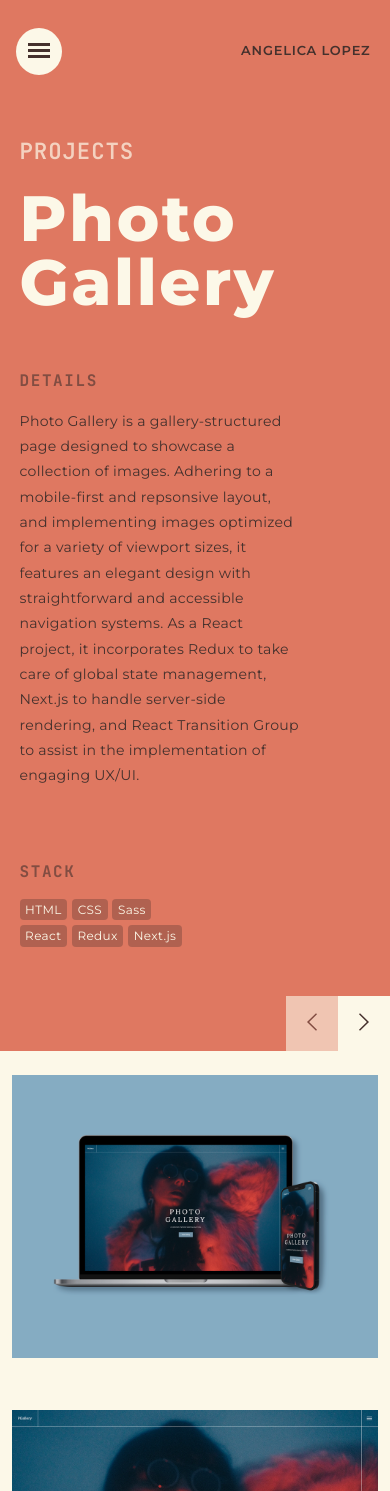
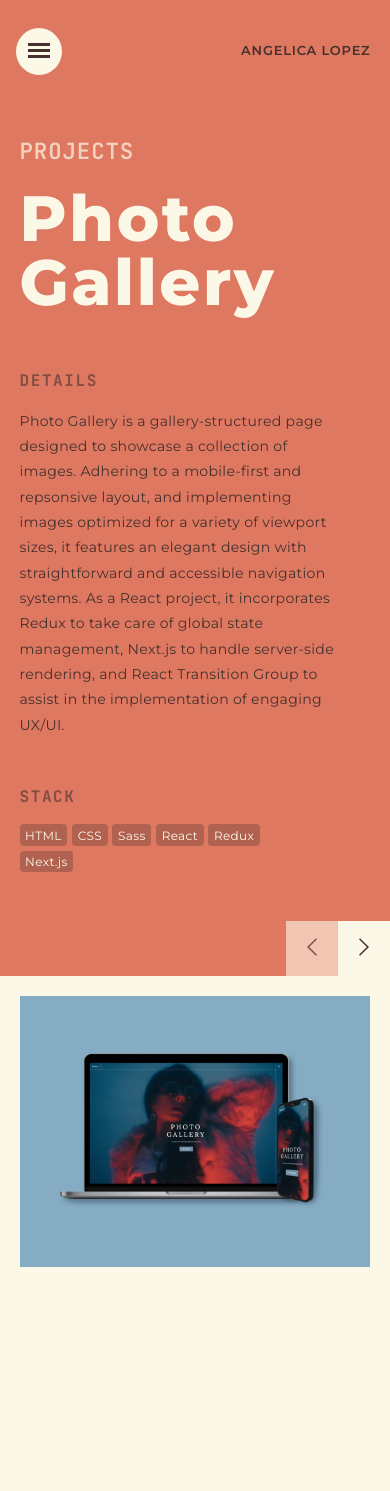
Before and after one commit to licalopez/portfolio, a Next.js app: page /photo-gallery in a window 390 px wide. Shown: the top 1491 px of the page. After the commit the page ends 1291 px from the top, so only its background shows below. Built offline with nearby package versions, Linux system fonts and the light colour scheme.

Commit message:
Implement responsive scroll logic into Project Page's image gallery, incorporate responsive layout into Project Page

```diff
--- a/src/app/[projectLabel]/page.tsx
+++ b/src/app/[projectLabel]/page.tsx
@@ -1,5 +1,5 @@
 "use client"
-import { useState } from "react";
+import { useEffect, useMemo, useState } from "react";
 import { motion } from "framer-motion";
 import { notFound } from "next/navigation";
 
@@ -11,6 +11,7 @@ import ProjectHeader from "../components/project-page/project-header";
 import ProjectGallery from "../components/project-page/project-gallery";
 // import PageTransition from "../components/page-transition";
 import { useModalContext } from "../hooks/useModalContext";
+import { SCREEN } from "../data/screenSizes";
 
 interface ProjectPageProps {
 	params: { projectLabel: string },
@@ -22,26 +23,57 @@ const ProjectPage: React.FC<ProjectPageProps> = ({ params: { projectLabel } }) =
 	if (!project) notFound();
 
 	const { id: projectId, name, description, filters, images, launchedSite, repoLink } = project;
-
+	const [currentSlideIndex, setCurrentSlideIndex] = useState(0);
 	const [galleryXPosition, setGalleryXPosition] = useState(0);
+	const [imagesPerSlide, setImagesPerSlide] = useState(1);
+	const [windowWidth, setWindowWidth] = useState(window.innerWidth);
 	const [isMenuModalOpen] = useModalContext();
 
 	// Duration of container animations before text content starts transitioning in
 	// Decided to omit container animations, but might add them in the future
 	const contentDelay: number = 0.1;
-	const imageWidthPercentage = 50;
-	const maxXPosition = (images.length - 1) * imageWidthPercentage;
+
+	// So that window resize reflects the proper imagesPerSlide and galleryXPosition
+	useEffect(() => {
+		function captureWindowWidth() {
+			setWindowWidth(window.innerWidth);
+		};
+
+		window.addEventListener('resize', captureWindowWidth);
+		return () => window.removeEventListener('resize', captureWindowWidth);
+	}, []);
+
+	useEffect(() => {
+		windowWidth >= SCREEN.at2XLarge ? setImagesPerSlide(3) :
+		windowWidth >= SCREEN.atSmall ? setImagesPerSlide(2) :
+		setImagesPerSlide(1);
+	}, [windowWidth]);
+
+	const maxSlideIndex: number = useMemo(() => {
+		return images.length - imagesPerSlide;
+	}, [images.length, imagesPerSlide]);
+
+	// Adjust gallery X position when imagesPerSlide changes (i.e. when window resizes)
+	useEffect(() => {
+		setGalleryXPosition(currentSlideIndex * (100 / imagesPerSlide));
+	}, [currentSlideIndex, imagesPerSlide]);
+
+	// If currentIndex is greater than maxSlideIndex (e.g. when screen changes and maxSlideIndex decreases), make currentIndex the last slide
+	useEffect(() => {
+		if (currentSlideIndex > maxSlideIndex)
+			setCurrentSlideIndex(maxSlideIndex);
+	}, [currentSlideIndex, maxSlideIndex, imagesPerSlide]);
 
 	const onNext = () => {
-		if (galleryXPosition + imageWidthPercentage >= maxXPosition)
+		if (currentSlideIndex >= maxSlideIndex)
 			return;
-		setGalleryXPosition(prev => prev + imageWidthPercentage)
+		setCurrentSlideIndex(prev => prev + 1);
 	}
 
 	const onPrevious = () => {
-		if (galleryXPosition === 0)
+		if (currentSlideIndex === 0)
 			return;
-		setGalleryXPosition(prev => prev - imageWidthPercentage);
+		setCurrentSlideIndex(prev => prev - 1);
 	}
 
 	return (
@@ -58,9 +90,9 @@ const ProjectPage: React.FC<ProjectPageProps> = ({ params: { projectLabel } }) =
 
 				<ProjectGalleryControls
 					contentDelay={contentDelay}
-					galleryXPosition={galleryXPosition}
-					imageWidthPercentage={imageWidthPercentage}
-					maxXPosition={maxXPosition}
+					currentSlideIndex={currentSlideIndex}
+					imageWidthPercentage={100 / imagesPerSlide}
+					maxSlideIndex={maxSlideIndex}
 					onPrevious={onPrevious}
 					onNext={onNext}
 				/>
@@ -70,9 +102,11 @@ const ProjectPage: React.FC<ProjectPageProps> = ({ params: { projectLabel } }) =
 			<div className={styles['gallery-container']}>
 				<ProjectGallery
 					contentDelay={contentDelay}
+					currentSlideIndex={currentSlideIndex}
 					galleryXPosition={galleryXPosition}
 					images={images}
-					imageWidthPercentage={imageWidthPercentage}
+					imageWidthPercentage={100 / imagesPerSlide}
+					imagesPerSlide={imagesPerSlide}
 					projectId={projectId}
 				/>
 			</div>
--- a/src/app/components/contact/contact.tsx
+++ b/src/app/components/contact/contact.tsx
@@ -10,7 +10,7 @@ interface ContactProps {
 	ref: LegacyRef<HTMLElement>,
 }
 
-const Contact: React.FC<ContactProps> = forwardRef(({ }, ref) => {
+const Contact: React.FC<ContactProps> = forwardRef(({}, ref) => {
 	const [mailStatus, setMailStatus] = useState<MailStatus>(null);
 
 	return (
--- a/src/app/components/project-page/project-gallery-controls.tsx
+++ b/src/app/components/project-page/project-gallery-controls.tsx
@@ -5,14 +5,14 @@ import { slideUpVariant } from "@/app/helpers/animation-variants";
 
 interface ProjectGalleryControlsProps {
 	contentDelay: number,
-	galleryXPosition: number,
+	currentSlideIndex: number,
 	imageWidthPercentage: number,
-	maxXPosition: number,
+	maxSlideIndex: number
 	onPrevious: () => void,
 	onNext: () => void,
 }
 
-const ProjectGalleryControls: React.FC<ProjectGalleryControlsProps> = ({ contentDelay, galleryXPosition, imageWidthPercentage, maxXPosition, onPrevious, onNext }) => {
+const ProjectGalleryControls: React.FC<ProjectGalleryControlsProps> = ({ contentDelay, currentSlideIndex, maxSlideIndex, onPrevious, onNext }) => {
 	const slideUpTransition = {
 		delay: contentDelay + 0.7,
 		y: { delay: contentDelay + 0.45, duration: 0.13, type: 'spring', damping: 12 }
@@ -29,7 +29,7 @@ const ProjectGalleryControls: React.FC<ProjectGalleryControlsProps> = ({ content
 			<button
 				aria-label="Scroll to previous image"
 				className={styles['arrow-button']}
-				disabled={galleryXPosition === 0}
+				disabled={currentSlideIndex === 0}
 				onClick={onPrevious}
 				style={{ width: '50%'}}
 			>
@@ -40,7 +40,7 @@ const ProjectGalleryControls: React.FC<ProjectGalleryControlsProps> = ({ content
 			<button
 				aria-label="Scroll to next image"
 				className={styles['arrow-button']}
-				disabled={(galleryXPosition + imageWidthPercentage) >= maxXPosition}
+				disabled={currentSlideIndex >= maxSlideIndex}
 				onClick={onNext}
 			>
 				<div className={styles['arrow-icon-container']}>
--- a/src/app/components/project-page/project-gallery.tsx
+++ b/src/app/components/project-page/project-gallery.tsx
@@ -6,13 +6,15 @@ import styles from "@/app/styles/modules/project-page/project-page.module.scss";
 
 interface ProjectGalleryProps {
 	contentDelay: number,
+	currentSlideIndex: number,
 	galleryXPosition: number,
 	images: Project['images'],
 	imageWidthPercentage: number,
+	imagesPerSlide: number,
 	projectId: number,
 }
 
-const ProjectGallery: React.FC<ProjectGalleryProps> = ({ contentDelay, galleryXPosition, images, imageWidthPercentage, projectId }) => {
+const ProjectGallery: React.FC<ProjectGalleryProps> = ({ contentDelay, currentSlideIndex, galleryXPosition, images, imageWidthPercentage, imagesPerSlide, projectId }) => {
 	const galleryContainerVariant = generateParentOpacityVariant({
 		delayChildren: contentDelay + 0.8,
 		staggerChildren: 0.055
@@ -30,17 +32,20 @@ const ProjectGallery: React.FC<ProjectGalleryProps> = ({ contentDelay, galleryXP
 			initial="initial"
 			animate="final"
 		>
-			{images.map((image, index) => (
+			{images.map((image, index) => {
+				const currentImagePosition = index * imageWidthPercentage;
+				const firstImageInSlidePosition = currentSlideIndex * imageWidthPercentage;
+				const lastImageInSlidePosition = (currentSlideIndex + (imagesPerSlide - 1)) * imageWidthPercentage;
+
+				return (
 					<motion.div
-					key={image.fileName}
+						key={`${image.fileName}-${imagesPerSlide}`}
 						aria-hidden={
 							/**
-						 * Visible range will start at galleryXPosition and (galleryXPosition + imageWidthPercentage)
-						 * Check if current position (index * imageWidthPercentage) falls between that range
-						 * TODO: Will change on different screen sizes
+							 * Visible range will start at firstImageInSlidePosition and end at lastImageInSlidePosition
+							 * Check if current position falls between that range
 							 */
-						(index * imageWidthPercentage) >= galleryXPosition &&
-						(index * imageWidthPercentage) <= (galleryXPosition + imageWidthPercentage)
+							currentImagePosition < firstImageInSlidePosition || currentImagePosition > lastImageInSlidePosition
 						}
 						className={styles['image-container']}
 						variants={slideUpVariant}
@@ -55,7 +60,8 @@ const ProjectGallery: React.FC<ProjectGalleryProps> = ({ contentDelay, galleryXP
 							width={1000}
 						/>
 					</motion.div>
-			))}
+				)
+			})}
 		</motion.div>
 	);
 }
--- /dev/null
+++ b/src/app/data/screenSizes.ts
@@ -0,0 +1,9 @@
+// Correlate with @/src/app/styles/mixins/_media-queries.scss
+export const SCREEN = {
+	atXSmall: 429,
+	atSmall: 768,
+	atMedium: 1024,
+	atLarge: 1280,
+	atXLarge: 1600,
+	at2XLarge: 1900
+};
--- a/src/app/styles/modules/about.module.scss
+++ b/src/app/styles/modules/about.module.scss
@@ -49,7 +49,7 @@
 }
 
 .header-img-container {
-	top: -2px;
+	top: -2px;						// hide dark line at the top of header image
 	height: 100%;
 	position: absolute;
 	width: 100%;
--- a/src/app/styles/modules/project-page/project-page.module.scss
+++ b/src/app/styles/modules/project-page/project-page.module.scss
@@ -103,9 +103,12 @@
 	display: flex;
 	flex-direction: column;
 	font-family: font.$wide;
-	gap: 4.5rem;
+	gap: 3rem;
 	justify-content: flex-start;
 
+	@include screen.atXSmall {
+		gap: 4rem;
+	}
 	@include screen.atSmall {
 		flex-direction: row;
 	}
@@ -118,8 +121,11 @@
 	display: flex;
 	flex-direction: column;
 	gap: 1.1rem;
-	width: 80%;
+	width: 90%;
 
+	@include screen.atXSmall {
+		width: 80%;
+	}
 	@include screen.atSmall {
 		width: 60%;
 	}
@@ -144,8 +150,11 @@
 	display: flex;
 	flex-direction: column;
 	gap: 1.1rem;
-	width: 50%;
+	width: 70%;
 
+	@include screen.atXSmall {
+		width: 50%;
+	}
 	@include screen.atSmall {
 		width: 25%;
 	}
@@ -174,17 +183,21 @@
 	background-color: color.$light;
 	height: auto;
 	overflow: hidden;
-	padding: 0;
+	padding: 1.25rem;					// correlate with .image-container's padding-right
+	padding-right: 0;
 	width: 100%;
 
-	@include screen.atSmall {
-		min-height: 40vh;
+	@include screen.atXSmall {
+		padding: 2rem;					// correlate with .image-container's padding-right
 	}
 	@include screen.atSmall {
-		padding: 0 1.5rem;		// if we want padding around each image
+		padding: 1.5rem;				// correlate with .image-container's padding-right
+		padding-right: 0;
+		// min-height: 40vh;
 	}
 	@include screen.atMedium {
-		padding: 0 size.$menu-border-size size.$menu-border-size;
+		min-height: 40vh;
+		// padding: 0 size.$menu-border-size size.$menu-border-size;
 		padding: 0 size.$menu-border-size+0.75rem size.$menu-border-size size.$menu-border-size+0.75rem;    // if we want padding around each image
 	}
 }
@@ -192,9 +205,9 @@
 .gallery-scrollable {
 	display: flex;
 	flex: 1;
-	flex-direction: column;
+	flex-direction: row;
 	height: 100%;
-	transition: transform 250ms transition.$transition-timing 50ms;
+	transition: transform 250ms transition.$transition-timing 5ms;
 
 	@include screen.atSmall {
 		flex-direction: row;
@@ -204,11 +217,18 @@
 .image-container {
 	flex-shrink: 0;
 	height: 100%;
-	padding: 1.5rem 0.75rem;   // if we want padding around each image
+	padding-right: 1.25rem;			// correlate with .gallery-container's padding
 	width: 100%;
 
+	@include screen.atXSmall {
+		padding-right: 2rem;			// correlate with .gallery-container's padding
+	}
 	@include screen.atSmall {
+		padding-right: 1.5rem;		// correlate with .gallery-container's padding
 		width: 50%;
+	}
+	@include screen.atMedium {
+		padding: 1.5rem 0.75rem;	// if we want padding around each image
 	}
 	@include screen.at2XLarge {
 		width: 33.3333%;
```
Lines whose indentation alone changed are shown as unchanged.
